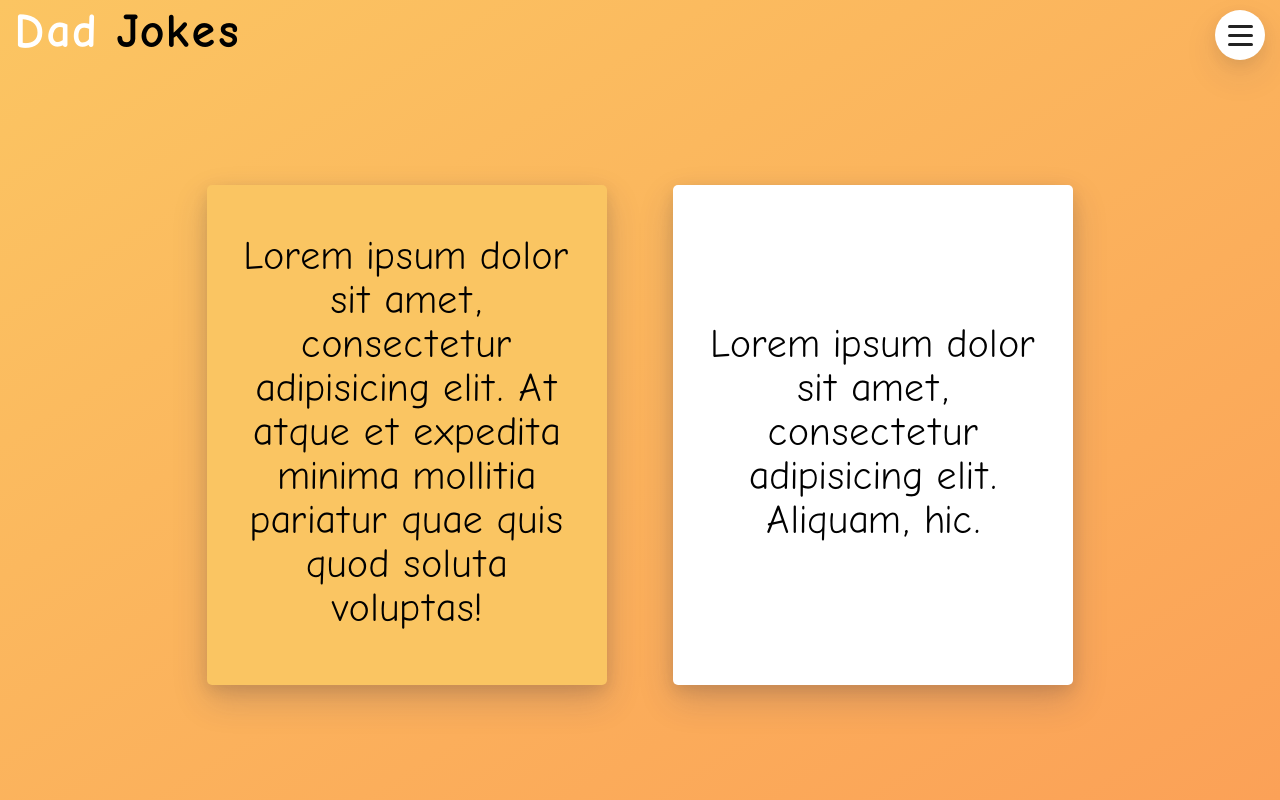
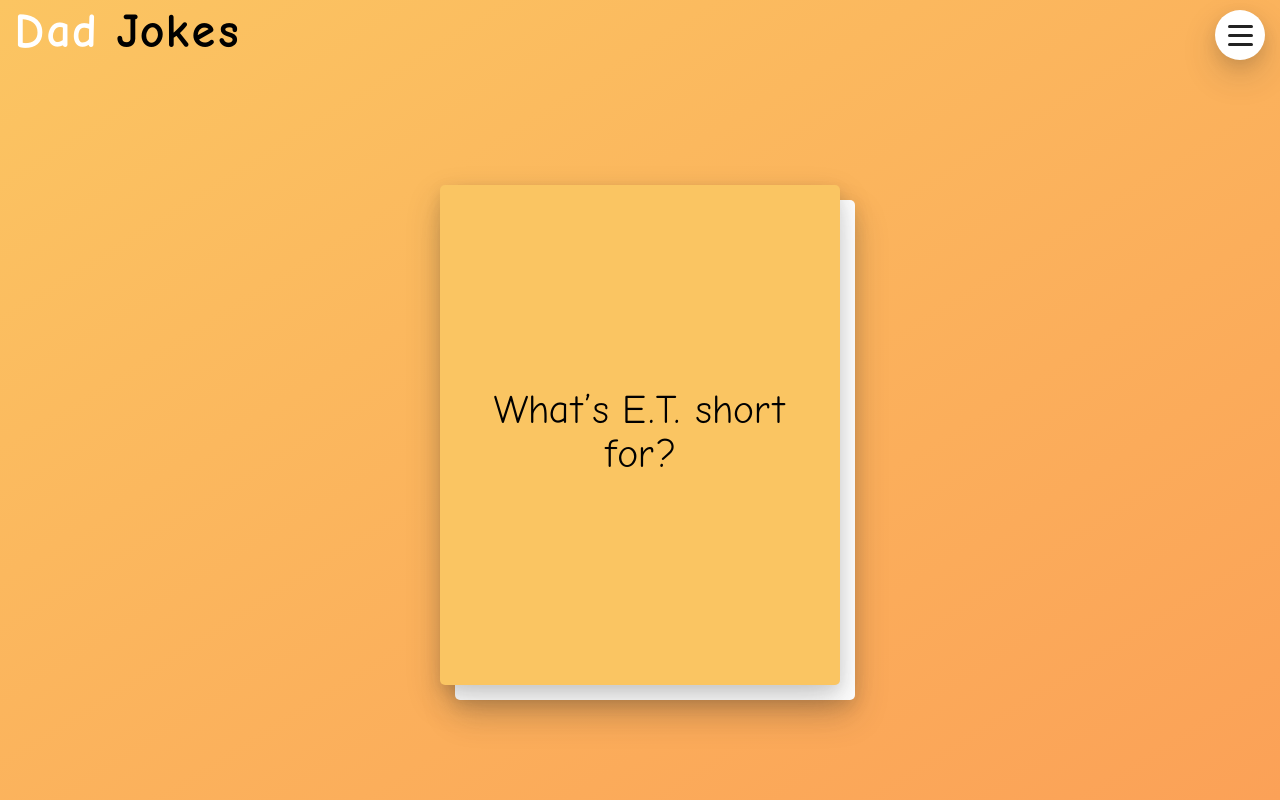
Before and after one commit to mixolydian251/dad-jokes, a plain HTML site: page index.html in a window 1280 px wide. Drawn offline with nearby package versions, Linux system fonts and the light colour scheme.

Commit message:
added random joke on click and card animations

```diff
--- a/css/styles.css
+++ b/css/styles.css
@@ -40,13 +40,13 @@ menu {
   flex-direction: column;
   align-items: center;
   justify-content: center;
-  box-shadow: 0 15px 35px rgba(50, 50, 93, 0.1), 0 5px 15px rgba(0, 0, 0, 0.07);
-  transition: transform 200ms ease;
+  box-shadow: 0 15px 35px rgba(50, 50, 50, 0.2), 0 5px 15px rgba(0, 0, 0, 0.1);
+  transition: all 200ms ease;
 }
 
 menu:hover {
-  transform: rotateX(20deg);
-  box-shadow: 0 15px 35px rgba(50, 50, 93, 0.2), 0 5px 15px rgba(0, 0, 0, 0.1);
+  transform: translateY(-2px);
+  box-shadow: 0 15px 35px rgba(50, 50, 50, 0.1), 0 5px 15px rgba(0, 0, 0, 0.07);
   cursor: pointer;
 }
 
@@ -96,6 +96,10 @@ menu:hover #menu__line--bottom {
   align-items: center;
 }
 
+.joke-container:hover {
+  cursor: pointer;
+}
+
 .card-container {
   width: 100%;
   max-width: 1000px;
@@ -103,13 +107,14 @@ menu:hover #menu__line--bottom {
   justify-content: space-evenly;
   align-items: center;
   perspective: 1500px;
+  transition: all 200ms;
 }
 
 .card {
   height: 500px;
   width: 400px;
   border-radius: 5px;
-  box-shadow: 0 15px 35px rgba(50, 50, 93, 0.2), 0 5px 15px rgba(0, 0, 0, 0.1);
+  box-shadow: 0 15px 35px rgba(50, 50, 50, 0.2), 0 5px 15px rgba(0, 0, 0, 0.1);
   font-size: 40px;
   text-align: center;
   display: flex;
@@ -117,21 +122,28 @@ menu:hover #menu__line--bottom {
   align-items: center;
   padding: 20px;
   line-height: 1.1;
-  transition: all 250ms ease;
+  transition: transform 200ms ease;
 }
 
-.card:hover {
-  transform: rotateX(7deg);
-  box-shadow: 0 15px 35px rgba(50, 50, 93, 0.1), 0 5px 15px rgba(0, 0, 0, 0.07);
-  cursor: pointer;
+.card__question {
+  background-color: #fac562;
+  position: absolute;
+  z-index: 10;
 }
 
-.card__color {
-  background-color: #fac562;
+.card__question--show {
+  transform: translate(-55%, 0px);
 }
 
-.card__white {
+.card__punchline {
   background-color: white;
+  position: absolute;
+  z-index: 1;
+  transform: translate(15px, 15px);
+}
+
+.card__punchline--show {
+  transform: translate(55%, 0px);
 }
 
 @media only screen and (max-width: 850px) {
--- a/index.html
+++ b/index.html
@@ -25,14 +25,15 @@
 
   <section class="joke-container">
     <div class="card-container">
-      <div class="card card__color">
-        <p id="question">Lorem ipsum dolor sit amet, consectetur adipisicing elit. At atque et expedita minima mollitia pariatur quae quis quod soluta voluptas!</p>
+      <div class="card card__question">
+        <p id="question"></p>
       </div>
-      <div class="card card__white">
-        <p id="punchline">Lorem ipsum dolor sit amet, consectetur adipisicing elit. Aliquam, hic.</p>
+      <div class="card card__punchline">
+        <p id="punchline"></p>
       </div>
     </div>
   </section>
+
   <script src="https://code.jquery.com/jquery-3.3.1.min.js"></script>
   <script src="scripts/index.js"></script>
 </body>
--- a/scripts/index.js
+++ b/scripts/index.js
@@ -0,0 +1,28 @@
+// Helper functions
+function generateRandomJoke(jokes) {
+  var jokeId = Math.floor(Math.random() * jokes.length);
+  $("#question").text(jokes[jokeId].Q);
+  $("#punchline").text(jokes[jokeId].A);
+}
+
+function handleClick(jokes) {
+  var question = $("div.card__question");
+  var punchline = $("div.card__punchline");
+  $("section.joke-container").click(function() {
+    if (punchlineShown) generateRandomJoke(jokes);
+    question.toggleClass("card__question--show");
+    punchline.toggleClass("card__punchline--show");
+    punchlineShown = !punchlineShown;
+  });
+}
+
+// State
+var punchlineShown = false;
+
+// On mount
+$(document).ready(function() {
+  $.get("scripts/jokes.json", function(jokes) {
+    generateRandomJoke(jokes);
+    handleClick(jokes);
+  });
+});
```
